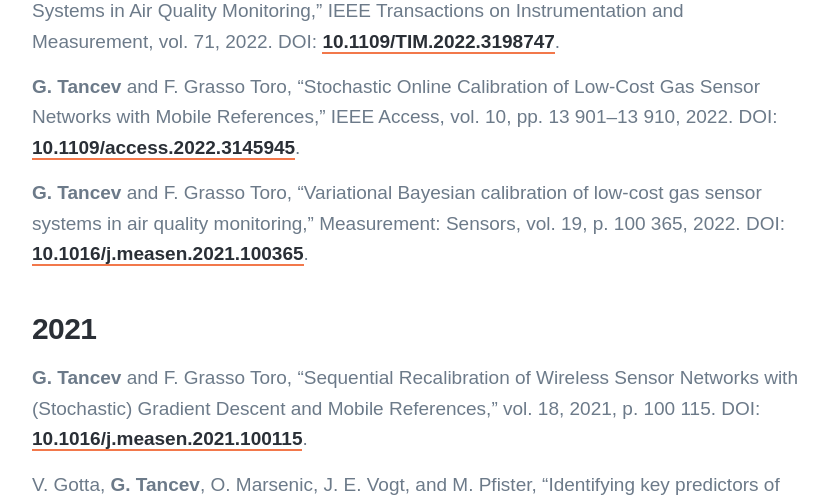
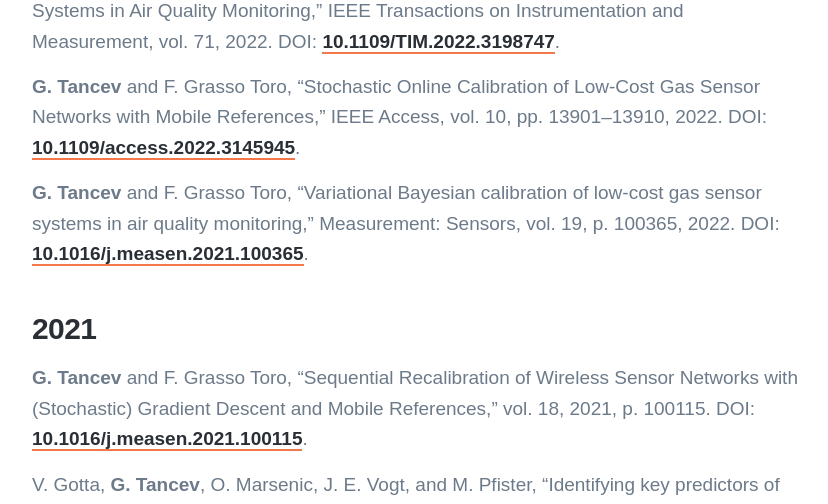
Before and after one commit to gtancev/gtancev.github.io, a Jekyll site: the page built from _pages/about.md, in a window 1280 px wide and 900 px high, scrolled down 1480 px. Shown: the part 184-688 px from the top of the window, without its empty margins (224-1052 px from the left). Built offline with Jekyll 4.4.1, drawn with Linux system fonts in a browser that asks for light colours; nearby versions of some CDN libraries; some web fonts are replaced.

Commit message:
Update about.md

```diff
--- a/_pages/about.md
+++ b/_pages/about.md
@@ -23,13 +23,13 @@ Outside of work, I spend my free time traveling, photographing, writing and read
 
 **G. Tancev**, A. Ackermann, G. Schaller, and C. Pascale, "Efficient and Automated Generation of Orthogonal Atmospheres for the Characterization of Low-Cost Gas Sensor Systems in Air Quality Monitoring," IEEE Transactions on Instrumentation and Measurement, vol. 71, 2022. DOI: [10.1109/TIM.2022.3198747](https://doi.org/10.1109/TIM.2022.3198747).
 
-**G. Tancev** and F. Grasso Toro, "Stochastic Online Calibration of Low-Cost Gas Sensor Networks with Mobile References," IEEE Access, vol. 10, pp. 13 901–13 910, 2022. DOI: [10.1109/access.2022.3145945](https://doi.org/10.1109/access.2022.3145945).
+**G. Tancev** and F. Grasso Toro, "Stochastic Online Calibration of Low-Cost Gas Sensor Networks with Mobile References," IEEE Access, vol. 10, pp. 13901–13910, 2022. DOI: [10.1109/access.2022.3145945](https://doi.org/10.1109/access.2022.3145945).
 
-**G. Tancev** and F. Grasso Toro, "Variational Bayesian calibration of low-cost gas sensor systems in air quality monitoring," Measurement: Sensors, vol. 19, p. 100 365, 2022. DOI: [10.1016/j.measen.2021.100365](https://doi.org/10.1016/j.measen.2021.100365).
+**G. Tancev** and F. Grasso Toro, "Variational Bayesian calibration of low-cost gas sensor systems in air quality monitoring," Measurement: Sensors, vol. 19, p. 100365, 2022. DOI: [10.1016/j.measen.2021.100365](https://doi.org/10.1016/j.measen.2021.100365).
 
 ### 2021
 
-**G. Tancev** and F. Grasso Toro, "Sequential Recalibration of Wireless Sensor Networks with (Stochastic) Gradient Descent and Mobile References," vol. 18, 2021, p. 100 115. DOI: [10.1016/j.measen.2021.100115](https://doi.org/10.1016/j.measen.2021.100115).
+**G. Tancev** and F. Grasso Toro, "Sequential Recalibration of Wireless Sensor Networks with (Stochastic) Gradient Descent and Mobile References," vol. 18, 2021, p. 100115. DOI: [10.1016/j.measen.2021.100115](https://doi.org/10.1016/j.measen.2021.100115).
 
 V. Gotta, **G. Tancev**, O. Marsenic, J. E. Vogt, and M. Pfister, "Identifying key predictors of mortality in young patients on chronic haemodialysis - A machine learning approach," Nephrology Dialysis Transplantation, vol. 36, no. 3, pp. 519–528, 2021. DOI: [10.1093/ndt/gfaa128](https://doi.org/10.1093/ndt/gfaa128).
 
```
